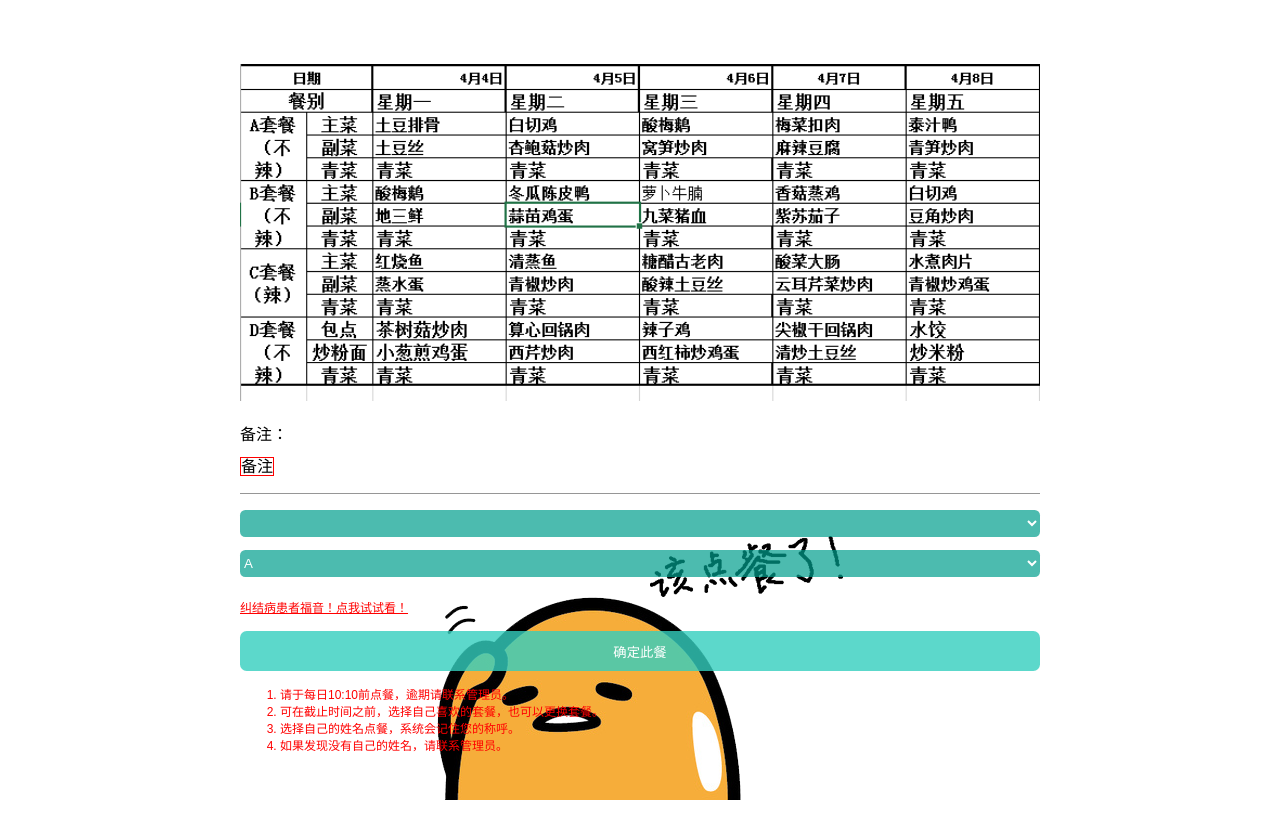
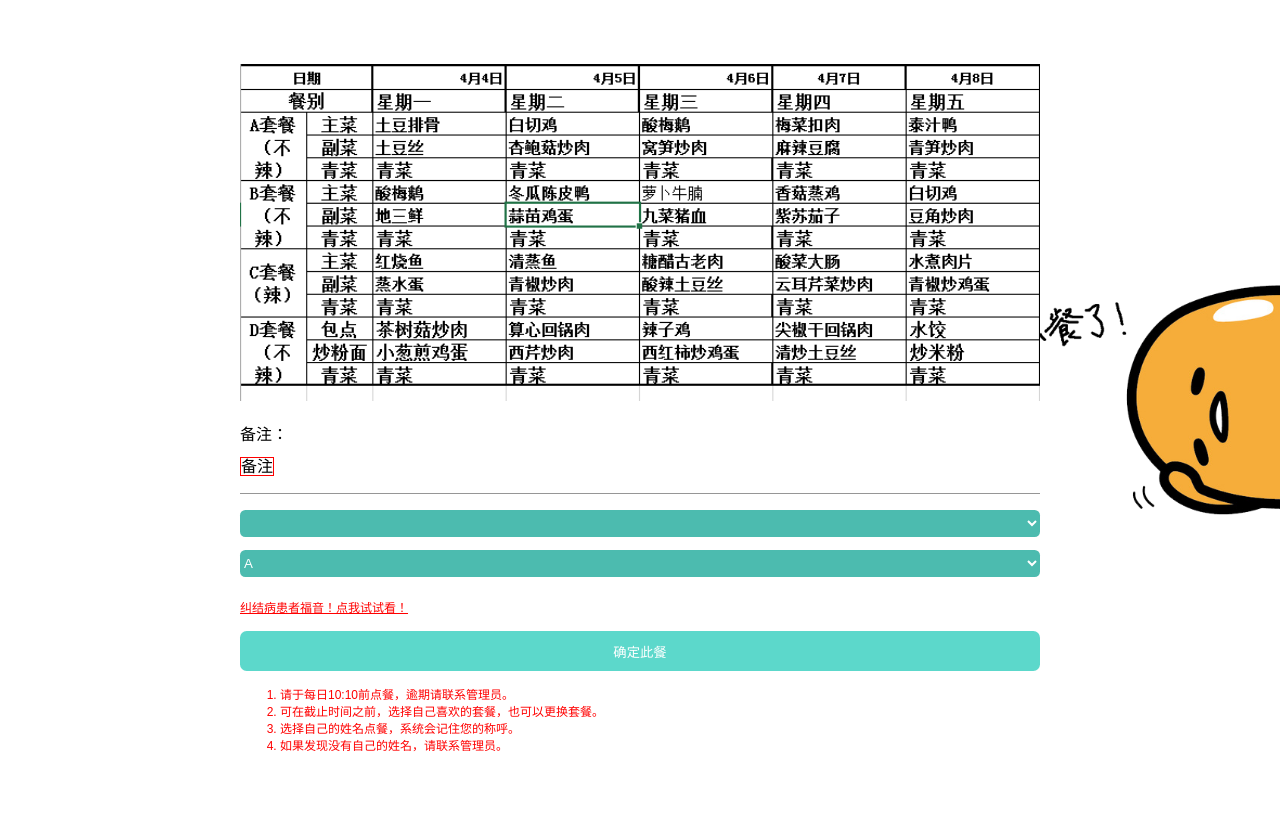
Before and after one commit to Yangholmes/orderMeal, a PHP site: page / in a window 1280 px wide. Run offline with PHP 8.4, Linux system fonts and the light colour scheme; lists and menus that the app fills with data are empty.

Commit message:
changed ordermeal background.

```diff
--- a/index.css
+++ b/index.css
@@ -105,8 +105,9 @@ footer .copyrightInformation{
 		margin: 0em auto;
 	}
 	body{
-		/*background: url('background.jpg');*/
+		background: url('illustration-rotate.png');
 		background-repeat: no-repeat;
-		background-size: initial;
+		background-size: 300px;
+		background-position: right center;
 	}
 }
```
Also changed, not shown: illustration-rotate.png (added).
